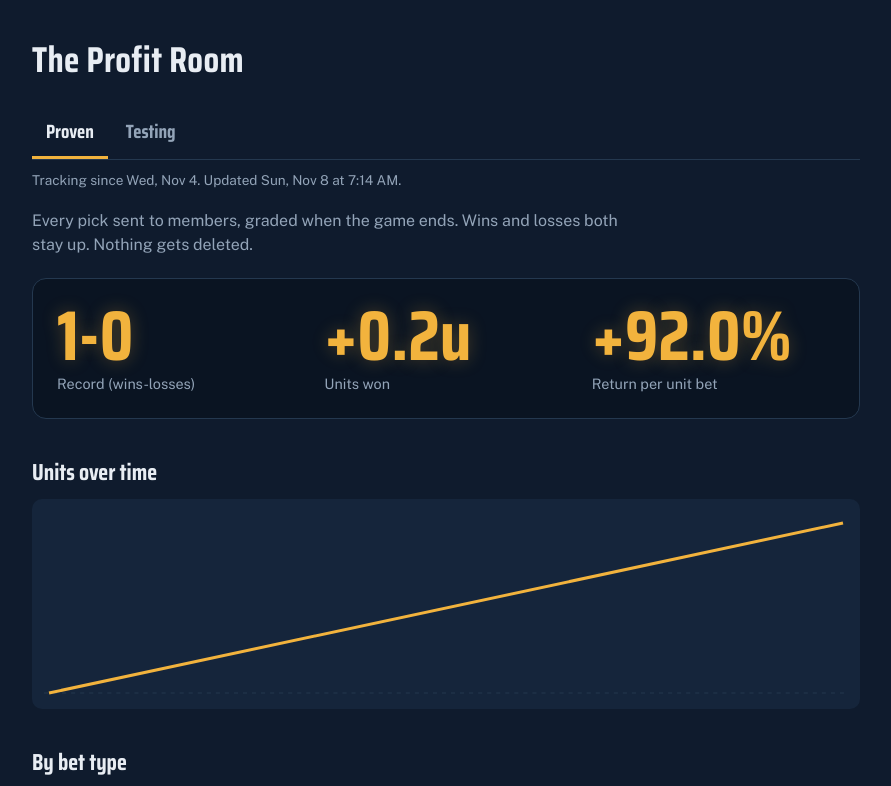
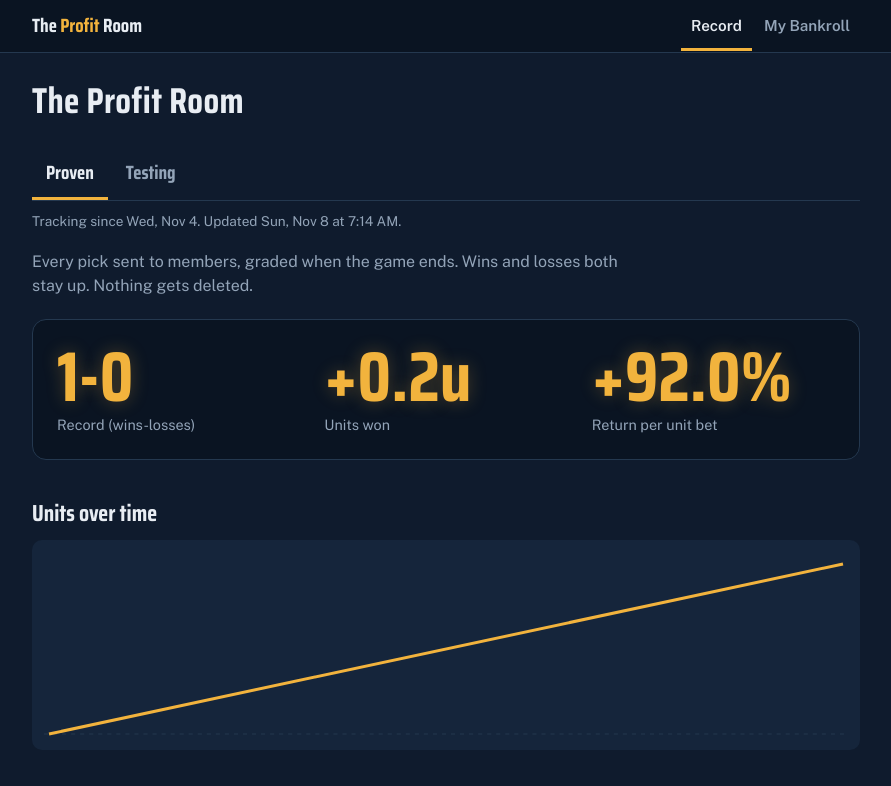
Before and after one commit to marco-bets/record, a plain HTML site: page index.html in a window 1280 px wide. Shown: the top 786 px of the page, without its empty margins (194-1085 px from the left). Drawn offline with nearby package versions, Linux system fonts and the light colour scheme.

Commit message:
Update index.html

```diff
--- a/index.html
+++ b/index.html
@@ -3,12 +3,26 @@
 <head>
 <meta charset="utf-8">
 <meta name="viewport" content="width=device-width, initial-scale=1">
-<title>Results</title>
+<title>The Profit Room</title>
 <meta name="description" content="Every pick posted, graded automatically. Nothing deleted.">
+<link rel="icon" href="icon.svg" type="image/svg+xml">
+<link rel="apple-touch-icon" href="icon-180.png">
 <link rel="preconnect" href="https://fonts.googleapis.com">
 <link rel="preconnect" href="https://fonts.gstatic.com" crossorigin>
 <link href="https://fonts.googleapis.com/css2?family=Saira+Condensed:wght@500;700&family=Public+Sans:wght@400;600&display=swap" rel="stylesheet">
 <style>
+  /* one site, two pages: the same top bar on both */
+  .sitenav { position: sticky; top: 0; z-index: 20; background: #0a1422; border-bottom: 1px solid #24384f; }
+  .sitenav .in { max-width: 860px; margin: 0 auto; padding: 0 16px; display: flex; align-items: center; gap: 2px; height: 52px; }
+  .sitenav .brand { font: 700 1.2rem/1 "Saira Condensed", "Arial Narrow", sans-serif; color: #e8edf3; text-decoration: none;
+                    margin-right: auto; white-space: nowrap; }
+  .sitenav .brand b { color: #f2b33d; }
+  .sitenav .tab { color: #93a4b8; text-decoration: none; font: 600 .95rem/1 "Public Sans", system-ui, sans-serif;
+                  padding: 17px 10px 14px; border-bottom: 3px solid transparent; white-space: nowrap; }
+  .sitenav .tab:hover { color: #e8edf3; }
+  .sitenav .tab[aria-current="page"] { color: #e8edf3; border-bottom-color: #f2b33d; }
+  .sitenav a:focus-visible { outline: 2px solid #f2b33d; outline-offset: -2px; }
+
   :root {
     --ink: #0f1b2d;
     --panel: #15253b;
@@ -24,7 +38,7 @@
   * { box-sizing: border-box; }
   html { background: var(--ink); }
   body { margin: 0; background: var(--ink); color: var(--text); font: 16px/1.55 var(--body); }
-  main { max-width: 860px; margin: 0 auto; padding: 40px 16px 64px; }
+  main { max-width: 860px; margin: 0 auto; padding: 28px 16px 64px; }
   a { color: var(--gold); }
   :focus-visible { outline: 2px solid var(--gold); outline-offset: 2px; }
 
@@ -83,6 +97,7 @@
 </style>
 </head>
 <body>
+<nav class="sitenav" aria-label="Site"><div class="in"><a class="brand" href="./" id="brand">The <b>Profit</b> Room</a><a class="tab" href="./" aria-current="page">Record</a><a class="tab" href="bankroll.html">My Bankroll</a></div></nav>
 <main>
   <header>
     <h1 id="name">Results</h1>
```
